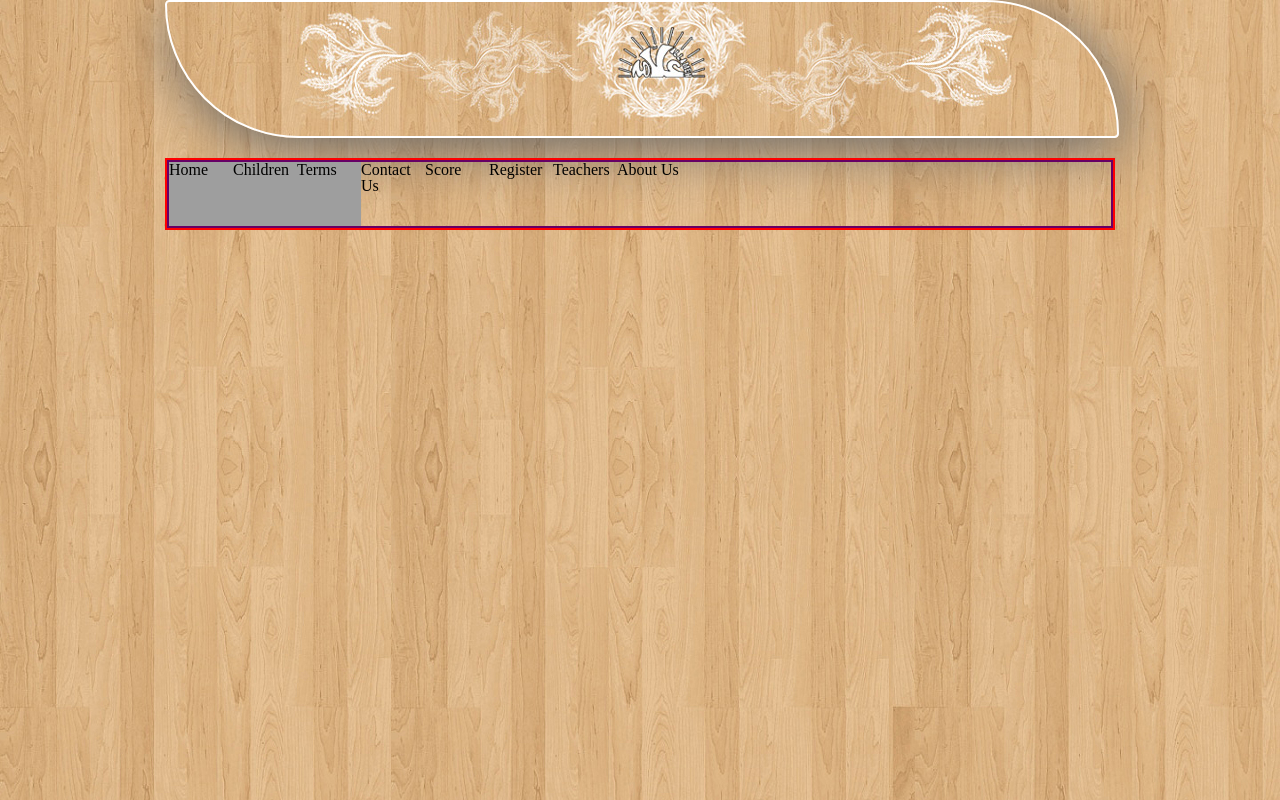
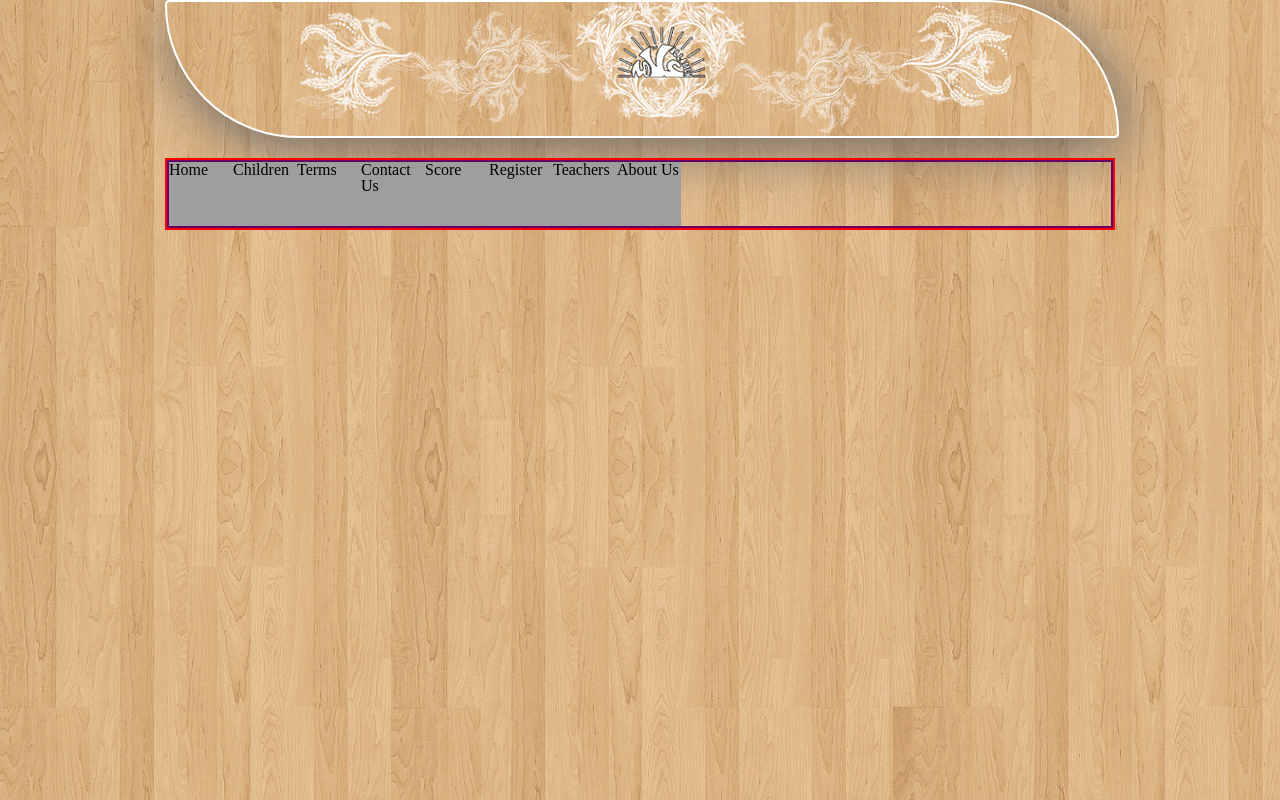
Before and after one commit to 1Tuts/allameh-w2-project, a PHP site: page / in a window 1280 px wide. Run offline with PHP 8.4, Linux system fonts and the light colour scheme; grey boxes are pictures that could not be loaded.

Commit message:
another menu

```diff
--- a/myWeb/index.html
+++ b/myWeb/index.html
@@ -17,14 +17,13 @@
         <li class="home">Home</li>
         <li class="children">Children</li>
         <li class="terms">Terms</li>
-                    <li>Contact Us</li>
-                    <li>Score</li>
-                    <li>Register</li>
-                    <li>Teachers</li>
-                    <li>About Us </li>
+        <li class="contactus">Contact Us</li>
+        <li class="score">Score</li>
+        <li class="register">Register</li>
+        <li class="teachers">Teachers</li>
+        <li class="aboutus">About Us </li>
         <div class="clear"></div>
       </ul>
-
     </div>
   </div>
 </div>
--- a/myWeb/myCss.css
+++ b/myWeb/myCss.css
@@ -39,11 +39,26 @@ div.menu ul > li {
 	background-repeat:no-repeat;
 }
 li.home {
-	background-image:url(images/Generic.png);
+	background-image:url(images/HomeN.png);
 }
 li.children {
-	background-image:url(images/Children.png);
+	background-image:url(images/childrenN.png);
 }
 li.terms {
-	background-image:url(images/Terms.png);
+	background-image:url(images/termsN.png);
 }
+li.contactus{
+	background-image:url(images/contactus.png);
+	}
+li.score{
+	background-image:url(images/ScoreN.png);
+	}
+li.register{
+	background-image:url(images/ReagisterN.png);
+	}
+li.teachers{
+	background-image:url(images/teachersN.png);
+	}
+li.aboutus{
+	background-image:url(images/aboutusN.png);
+	}
```
Lines whose indentation alone changed are shown as unchanged.
